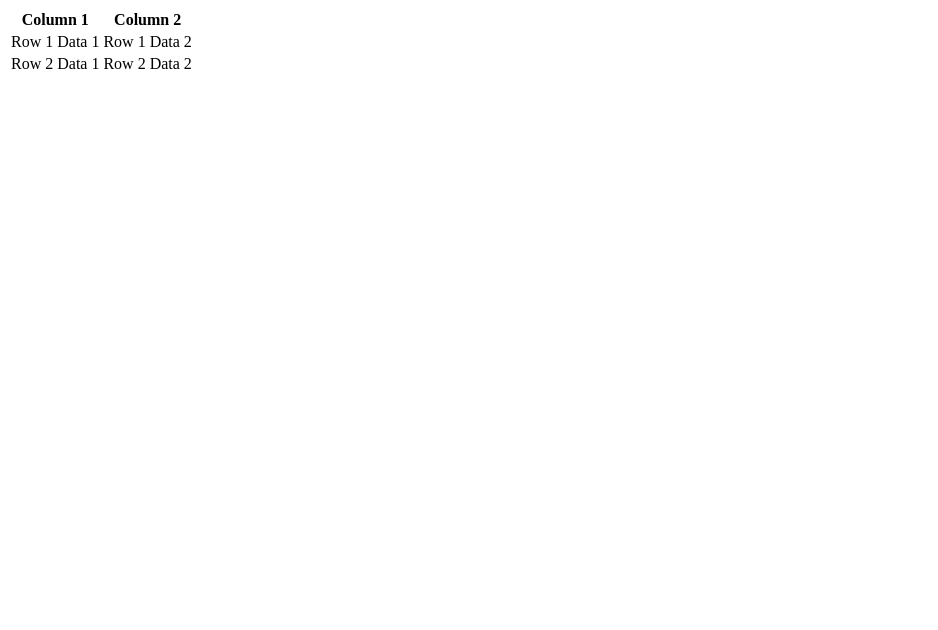
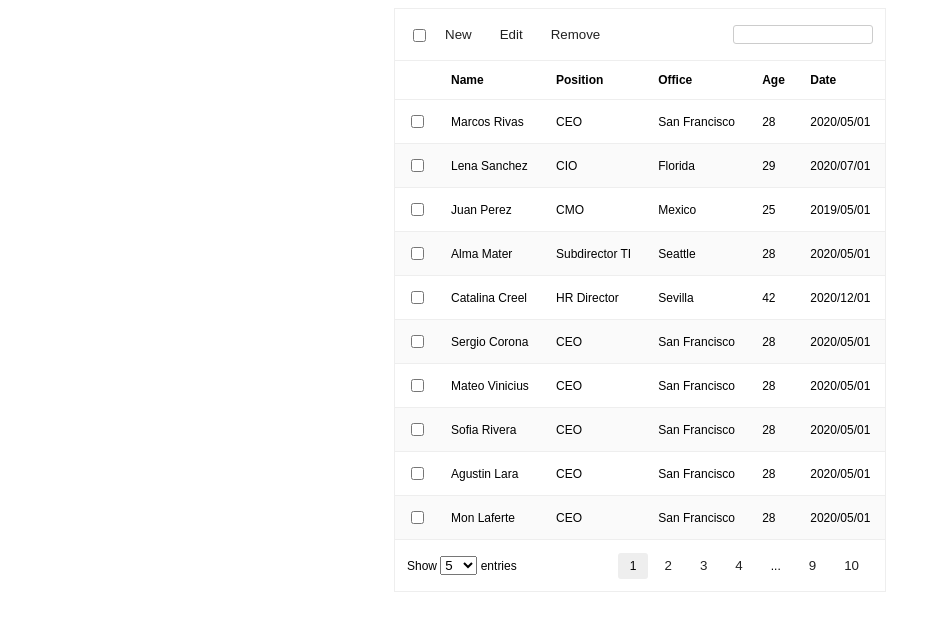
Before and after one commit to marcosrivasr/datatable, a website: page index.html in a window 1280 px wide. Shown: the whole page, without its empty margins (0-938 px from the left). Drawn offline with Linux system fonts and the light colour scheme.

Commit message:
table design completed

```diff
--- a/index.html
+++ b/index.html
@@ -5,32 +5,154 @@
     <meta name="viewport" content="width=device-width, initial-scale=1.0">
     <title>Document</title>
     <link rel="stylesheet" href="dist/css/index.css">
+    <style>
+        body{
+            font-family: Arial, Helvetica, sans-serif;
+        }
+    </style>
 </head>
 <body>
-    <table id="tabla">
+    <div id="datatable">
+        <div class="header-tools">
+            <div class="tools">
+                <ul>
+                    <li><span><input type="checkbox" name="" id=""></span></li>
+                    <li><button>New</button></li>
+                    <li><button>Edit</button></li>
+                    <li><button>Remove</button></li>
+                </ul>
+            </div>
+            <div class="search">
+                <input type="text" class="search-input">
+            </div>
+
+        </div>
+        <table class="datatable">
             <thead>
                 <tr>
-                <th>Column 1</th>
-                <th>Column 2</th>
+                    <th></th>
+                    <th>Name</th>
+                    <th>Position</th>
+                    <th>Office</th>
+                    <th>Age</th>
+                    <th>Date</th>
                 </tr>
             </thead>
             <tbody>
                 <tr>
-                <td>Row 1 Data 1</td>
-                <td>Row 1 Data 2</td>
+                    <th class="table-checkbox"><input type="checkbox" name="" id=""></th>
+                    <td>Marcos Rivas</td>
+                    <td>CEO</td>
+                    <td>San Francisco</td>
+                    <td>28</td>
+                    <td>2020/05/01</td>
                 </tr>
                 <tr>
-                <td>Row 2 Data 1</td>
-                <td>Row 2 Data 2</td>
+                    <th class="table-checkbox"><input type="checkbox" name="" id=""></th>
+                    <td>Lena Sanchez</td>
+                    <td>CIO</td>
+                    <td>Florida</td>
+                    <td>29</td>
+                    <td>2020/07/01</td>
                 </tr>
+                <tr>
+                    <th class="table-checkbox"><input type="checkbox" name="" id=""></th>
+                    <td>Juan Perez</td>
+                    <td>CMO</td>
+                    <td>Mexico</td>
+                    <td>25</td>
+                    <td>2019/05/01</td>
+                </tr>
+                <tr>
+                    <th class="table-checkbox"><input type="checkbox" name="" id=""></th>
+                    <td>Alma Mater</td>
+                    <td>Subdirector TI</td>
+                    <td>Seattle</td>
+                    <td>28</td>
+                    <td>2020/05/01</td>
+                </tr>
+                <tr>
+                    <th class="table-checkbox"><input type="checkbox" name="" id=""></th>
+                    <td>Catalina Creel</td>
+                    <td>HR Director</td>
+                    <td>Sevilla</td>
+                    <td>42</td>
+                    <td>2020/12/01</td>
+                </tr>
+                <tr>
+                    <th class="table-checkbox"><input type="checkbox" name="" id=""></th>
+                    <td>Sergio Corona</td>
+                    <td>CEO</td>
+                    <td>San Francisco</td>
+                    <td>28</td>
+                    <td>2020/05/01</td>
+                </tr>
+                <tr>
+                    <th class="table-checkbox"><input type="checkbox" name="" id=""></th>
+                    <td>Mateo Vinicius</td>
+                    <td>CEO</td>
+                    <td>San Francisco</td>
+                    <td>28</td>
+                    <td>2020/05/01</td>
+                </tr>
+                <tr>
+                    <th class="table-checkbox"><input type="checkbox" name="" id=""></th>
+                    <td>Sofia Rivera</td>
+                    <td>CEO</td>
+                    <td>San Francisco</td>
+                    <td>28</td>
+                    <td>2020/05/01</td>
+                </tr>
+                <tr>
+                    <th class="table-checkbox"><input type="checkbox" name="" id=""></th>
+                    <td>Agustin Lara</td>
+                    <td>CEO</td>
+                    <td>San Francisco</td>
+                    <td>28</td>
+                    <td>2020/05/01</td>
+                </tr>
+                <tr>
+                    <th class="table-checkbox"><input type="checkbox" name="" id=""></th>
+                    <td>Mon Laferte</td>
+                    <td>CEO</td>
+                    <td>San Francisco</td>
+                    <td>28</td>
+                    <td>2020/05/01</td>
+                </tr>
+
             </tbody>
         </table>
+        <div class="footer-tools">
+            <div class="list-items">
+                Show
+                <select name="n-entries" id="n-enties" class="n-entries">
+                    <option value="15">5</option>
+                    <option value="10">10</option>
+                    <option value="15">15</option>
+                </select>
+                entries
+            </div>
+
+            <div class="pages">
+                <ul>
+                    <li><span class="active">1</span></li>
+                    <li><button>2</button></li>
+                    <li><button>3</button></li>
+                    <li><button>4</button></li>
+                    <li><span>...</span></li>
+                    <li><button>9</button></li>
+                    <li><button>10</button></li>
+                </ul>
+            </div>
+        </div>
+    </div>
     <script src="dist/index.js"></script>
+
 
     <script>
 
-        const dt = new DataTable('#tabla');
-        dt.create();
+        const dt = new DataTable('.datatable');
+        dt.createFromTable();
     </script>
 </body>
 </html>
```
Also changed, not shown: dist/css/index.css. Lines whose indentation alone changed are shown as unchanged.
